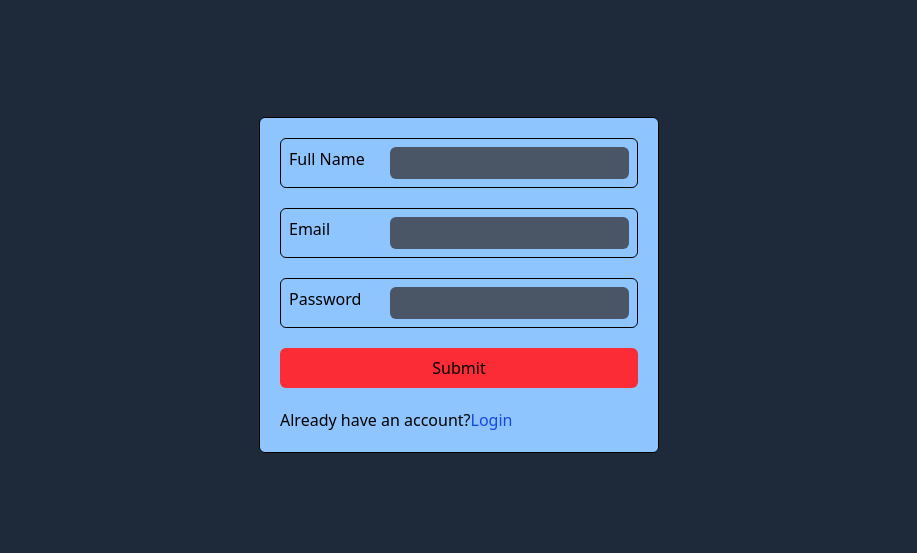
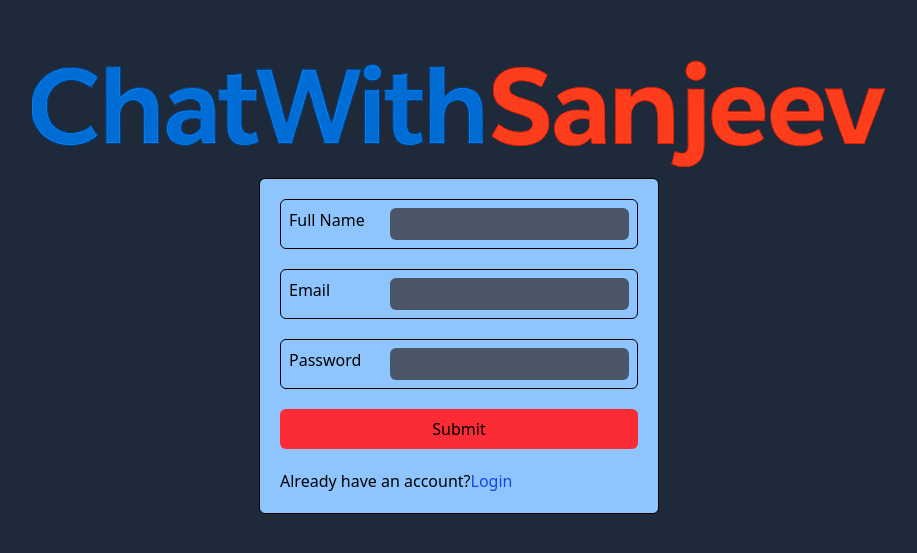
Before and after one commit to SanjeevKumar3662/chat-app-mern, a React (Vite) app in the folder frontend/: page /signup in a window 1280 px wide. Shown: the part 115-668 px from the top of the page, without its empty margins (181-1098 px from the left). Built offline with nearby package versions, Linux system fonts and the light colour scheme; no server answers.

Commit message:
add icon to login and signup pages

```diff
--- a/frontend/src/pages/LoginPage.jsx
+++ b/frontend/src/pages/LoginPage.jsx
@@ -12,7 +12,12 @@ function LoginPage() {
     login(formData);
   };
   return (
-    <div className="min-h-screen flex justify-center items-center bg-gray-800">
+    <div className="min-h-screen flex flex-col justify-center items-center bg-gray-800">
+      <img
+        src="/chat-with-sanjeev-icon.png"
+        className="max-md:max-w-[80%] "
+        alt=""
+      />
       <div className="border border-black w-100  flex justify-around flex-col p-5 gap-5 rounded-md bg-blue-300">
         <div className="flex gap-2 border border-black p-2 rounded-md">
           <label className="" htmlFor="email">
--- a/frontend/src/pages/SignUpPage.jsx
+++ b/frontend/src/pages/SignUpPage.jsx
@@ -36,7 +36,12 @@ const SignUpPage = () => {
   };
 
   return (
-    <div className="min-h-screen flex justify-center items-center bg-gray-800">
+    <div className="min-h-screen flex flex-col justify-center items-center bg-gray-800">
+      <img
+        src="/chat-with-sanjeev-icon.png"
+        className="max-md:max-w-[80%] "
+        alt=""
+      />
       <div className="border border-black w-100  flex justify-around flex-col p-5 gap-5 rounded-md bg-blue-300">
         <div className="flex justify-between gap-2 border border-black p-2 rounded-md">
           <label className="" htmlFor="fullName">
```
